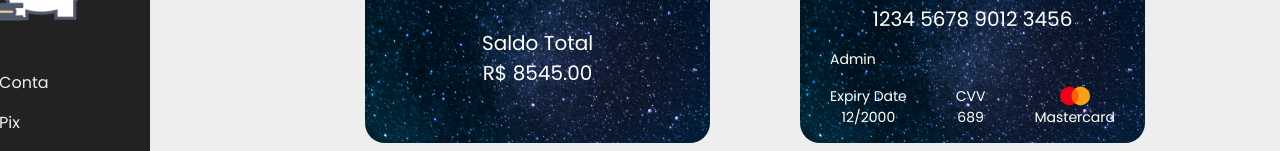
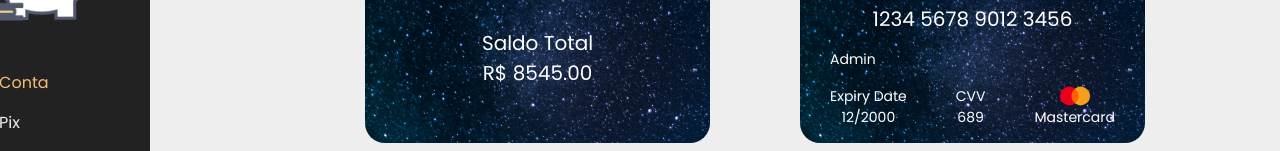
Before and after one commit to marina-barbosa/starbank-backend-v1, an Angular app: page / in a window 1280 px wide. In both pictures the pointer is over the link "Conta". Shown: the part 202-353 px from the top of the page. Built offline with nearby package versions, Linux system fonts and the light colour scheme.

Commit message:
feat: hover sidebar

```diff
--- a/src/app/dashboard/home/home.component.scss
+++ b/src/app/dashboard/home/home.component.scss
@@ -70,6 +70,11 @@
   justify-content: space-around;
 }
 
+.sidebar a:hover {
+  color: var(--amarelo);
+  // background: #fff;
+}
+
 .porquin {
   width: 150px;
 }
@@ -91,10 +96,14 @@
   margin-bottom: -1px;
 }
 
-.side-mid i,.side-mid img, .side-bot i {
-    margin-right: 15px;
+.side-mid i,
+.side-mid img,
+.side-bot i {
+  margin-right: 15px;
 }
-.side-mid a, .side-bot a {
+
+.side-mid a,
+.side-bot a {
   margin-bottom: 15px;
 }
 
@@ -240,9 +249,11 @@ table {
 .table-body tbody tr:nth-child(even) td div {
   background: var(--vermelho);
 }
+
 .table-body tbody tr:nth-child(even) td:nth-child(5) {
   color: var(--vermelho);
 }
+
 .table-body tbody tr:nth-child(odd) td:nth-child(5) {
   color: var(--verde);
 }
```
